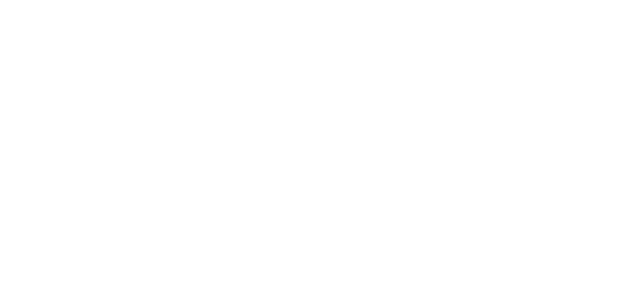
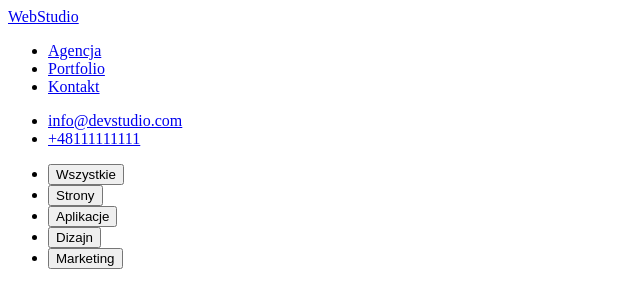
Before and after one commit to JakubBauer/goit-markup-hw-02, a plain HTML site: page portfolio.html in a window 1280 px wide. Shown: the whole page, without its empty margins (0-640 px from the left). Drawn offline with Linux system fonts and the light colour scheme.

Commit message:
Nawigacja

```diff
--- a/portfolio.html
+++ b/portfolio.html
@@ -7,6 +7,62 @@
     <title>Document</title>
 </head>
 <body>
+    <header>
+        <a href="https://webstudio.com">WebStudio</a>
+        <nav>
+          <ul>
+            <li><a href="https://webstudioagencja.com">Agencja</a></li>
+            <li><a href="portfolio.html">Portfolio</a></li>
+            <li><a href="https://webstudiokontakt.com">Kontakt</a></li>
+          </ul>
+        </nav>
+        <ul>
+          <li><a href="mailto:info@devstudio.com">info@devstudio.com</a></li>
+          <li><a href="tel:+48111111111">+48111111111</a></li>
+        </ul>
+      </header>
+      <main>
+        <section>
+            <ul>
+                <li><button type="button">Wszystkie</button></li>
+                <li><button type="button">Strony</button></li>
+                <li><button type="button">Aplikacje</button></li>
+                <li><button type="button">Dizajn</button></li>
+                <li><button type="button">Marketing</button></li>
+           </ul>
+        </section>
+
+
+
+
+
+
+
+
+
+
+
+
+
+
+
+
+
+
+
+
+
+
+
+
+
+
+
+
+
+
+
+      </main>
 
 </body>
 </html>
```
